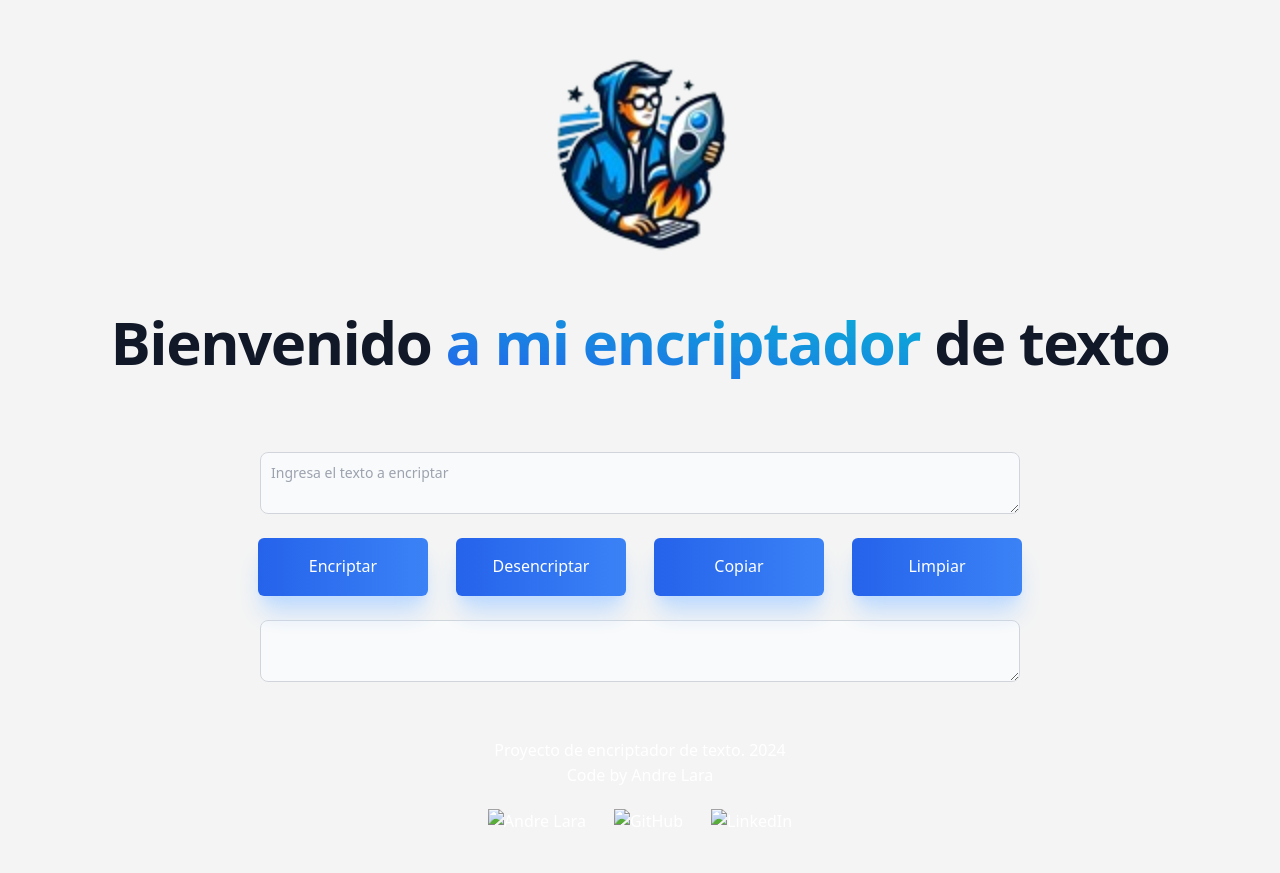
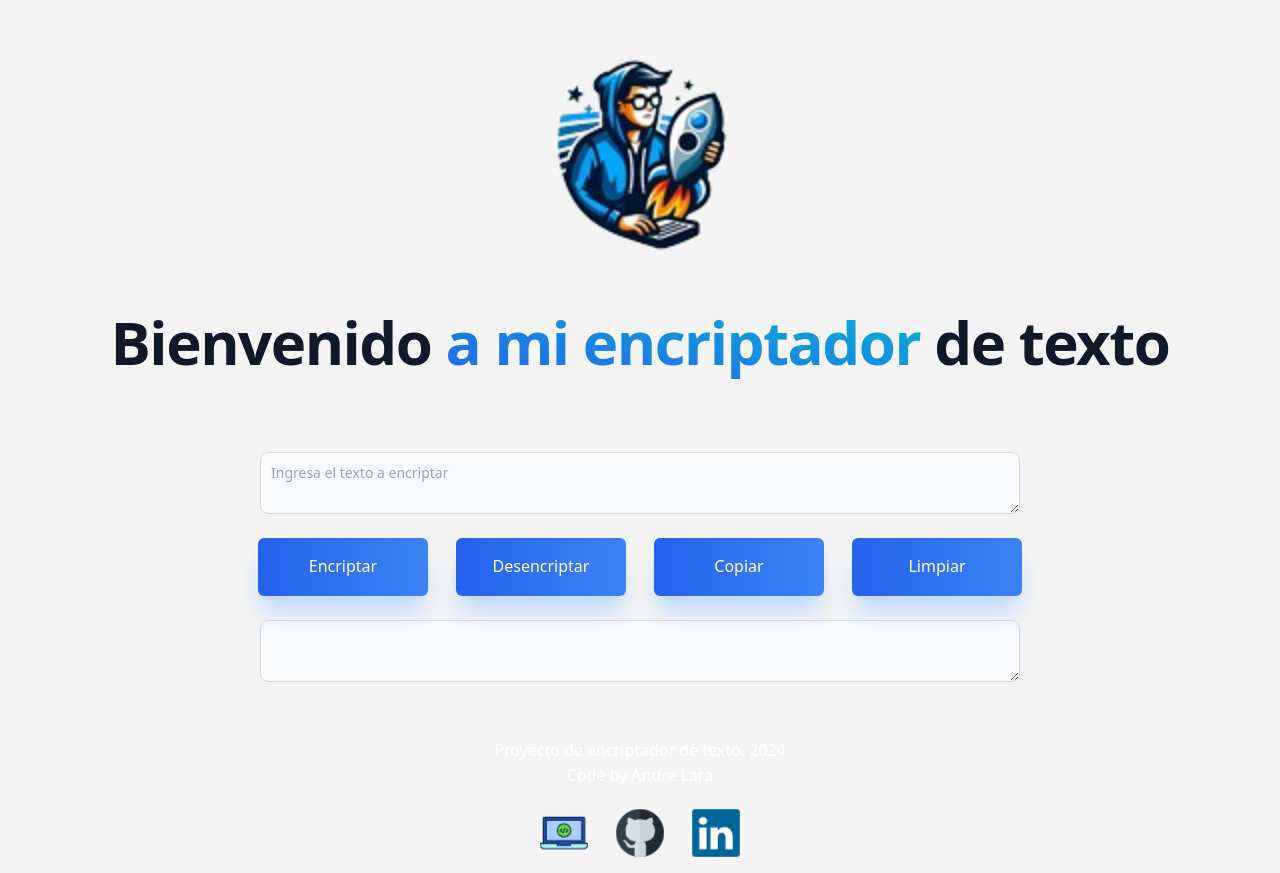
Before and after one commit to iDrewx/EncriptadorDeTexto, a website: page index.html in a window 1280 px wide. Before the commit the page ends 850 px from the top, so only its background shows below. Drawn offline with Linux system fonts and the light colour scheme; the site is published under a folder, as on GitHub Pages, so addresses that start at the root find nothing.

Commit message:
Update index.html

```diff
--- a/index.html
+++ b/index.html
@@ -63,9 +63,9 @@
                 <p>Proyecto de encriptador de texto. 2024</p>
                 <p>Code by Andre Lara</p>
             <div class="w-full my-0 flex justify-center items-center mt-5 gap-7">
-                <a target="_blank" rel="noopener" ><img src="/img/dev.png" alt="Andre Lara" title="André Lara"></a>
-                <a target="_blank" rel="noopener" href="https://github.com/iDrewx"><img src="/img/github.png" alt="GitHub" title="GitHub"></a>
-                <a target="_blank" rel="noopener" href="https://www.linkedin.com/in/andre-lara-it/"><img src="/img/linkedin.png" alt="LinkedIn" title="LinkedIn"></a>
+                <a target="_blank" rel="noopener" ><img src="img/dev.png" alt="Andre Lara" title="André Lara"></a>
+                <a target="_blank" rel="noopener" href="https://github.com/iDrewx"><img src="img/github.png" alt="GitHub" title="GitHub"></a>
+                <a target="_blank" rel="noopener" href="https://www.linkedin.com/in/andre-lara-it/"><img src="img/linkedin.png" alt="LinkedIn" title="LinkedIn"></a>
             </div>
     </footer>
 
```
